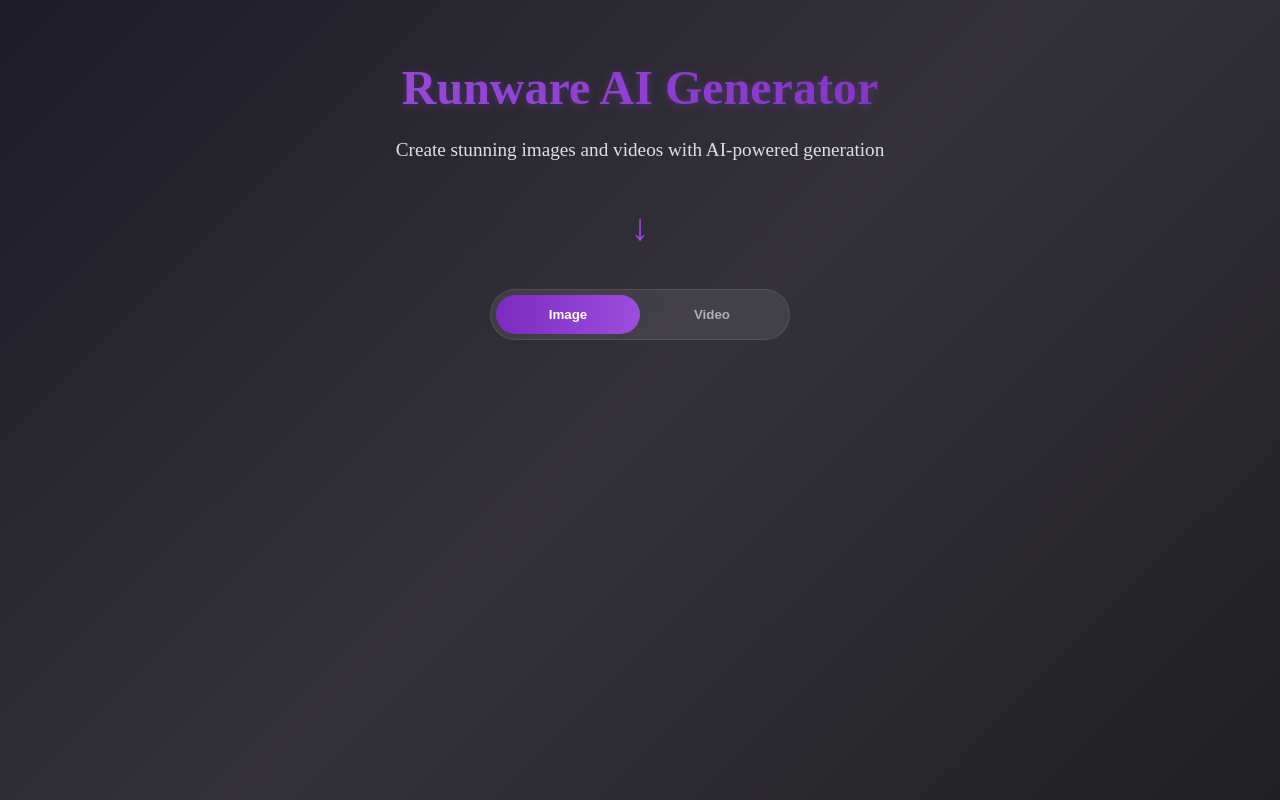
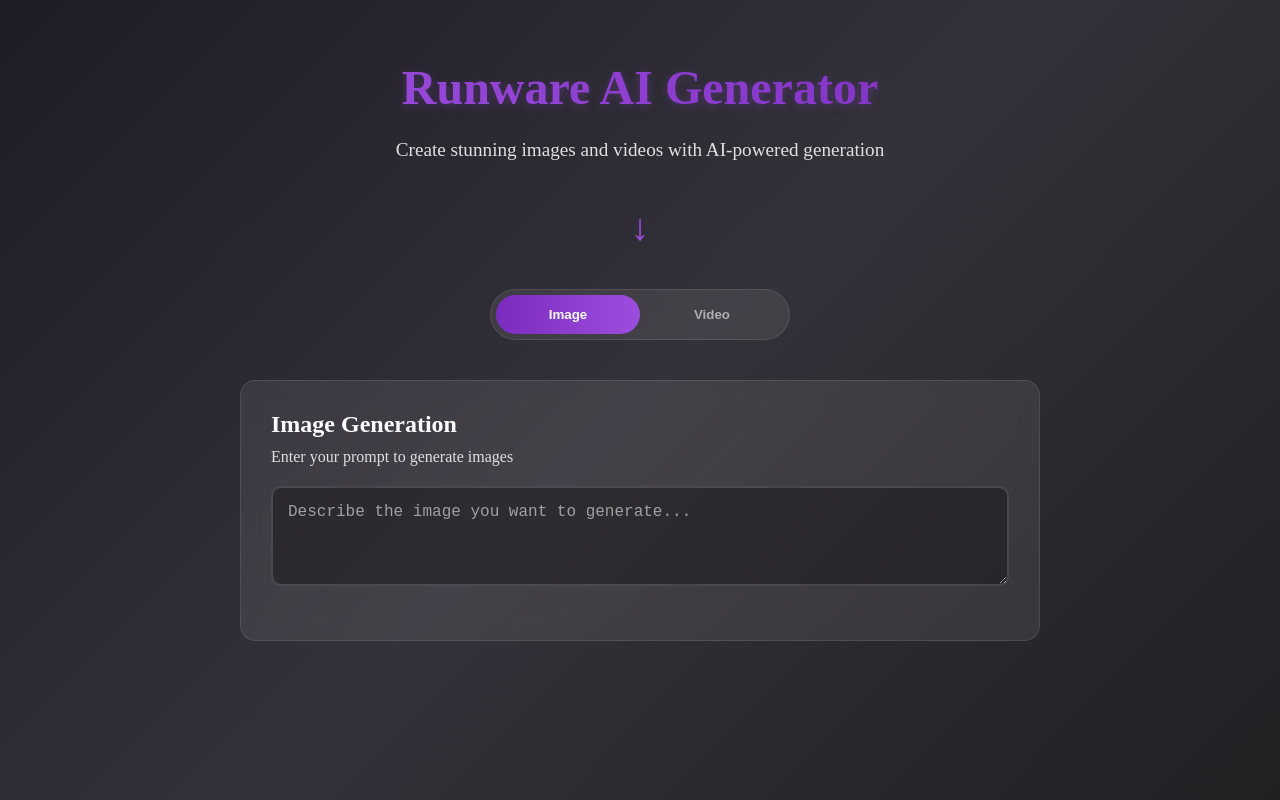
Before and after one commit to Andreas-Nidis/runware-demo, a React (Vite) app: page / in a window 1280 px wide. Built offline with nearby package versions, Linux system fonts and the light colour scheme.

Commit message:
Created GeneratorSection and PromptInput.

```diff
--- a/src/App.jsx
+++ b/src/App.jsx
@@ -134,6 +134,26 @@
               Video
             </ToggleButton>
           </ToggleContainer>
+
+          <GeneratorSection>
+            <h2 style={{color: '#ffffff', marginBottom: '10px'}}>
+              {activeTab === 'image' ? 'Image' : 'Video'} Generation
+            </h2>
+
+
+
+            <p style={{color: '#e0e0e0', marginBottom: '20px'}}>
+              Enter your prompt to generate {activeTab === 'image' ? 'images' : 'videos'}
+            </p>
+
+            <PromptInput
+              placeholder={`Describe the ${activeTab} you want to generate...`}
+              value={prompt}
+              onChange={(e) => setPrompt(e.target.value)}
+            />
+
+
+          </GeneratorSection>
         </section>
 
 
@@ -263,3 +283,37 @@
     background: ${props => props.active ? 'linear-gradient(90deg, #7b2cbf, #9d4edd)' : 'rgba(255, 255, 255, 0.05)'};
   }
 `;
+
+const GeneratorSection = styled.section`
+  background: rgba(255, 255, 255, 0.08);
+  border: 1px solid rgba(255, 255, 255, 0.1);
+  border-radius: 15px;
+  padding: 30px;
+  margin-bottom: 40px;
+  animation: ${fadeIn} 1s ease-out;
+  backdrop-filter: blur(10px);
+`;
+
+const PromptInput = styled.textarea`
+  width: 100%;
+  background: rgba(0, 0, 0, 0.3);
+  border: 2px solid rgba(255, 255, 255, 0.15);
+  border-radius: 10px;
+  padding: 15px;
+  color: white;
+  font-size: 1rem;
+  margin-bottom: 20px;
+  resize: vertical;
+  min-height: 100px;
+  transition: all 0.3s ease;
+
+  &::placeholder {
+    color: #a0a0a0;
+  }
+
+  &:focus {
+    outline: none;
+    border-color: #9d4edd;
+    box-shadow: 0 0 0 3px rgba(157, 78, 221, 0.2);
+  }
+`;
```
